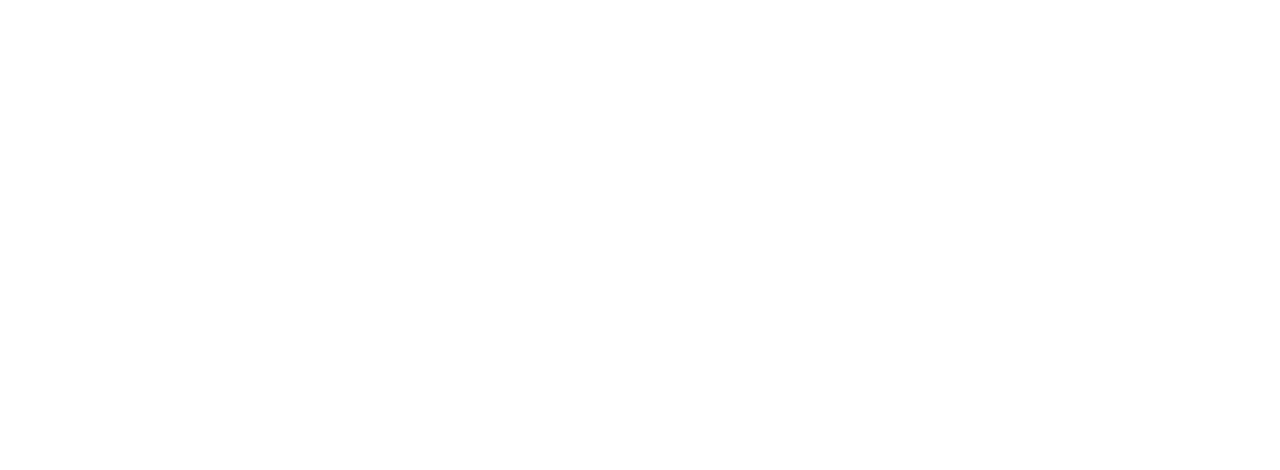
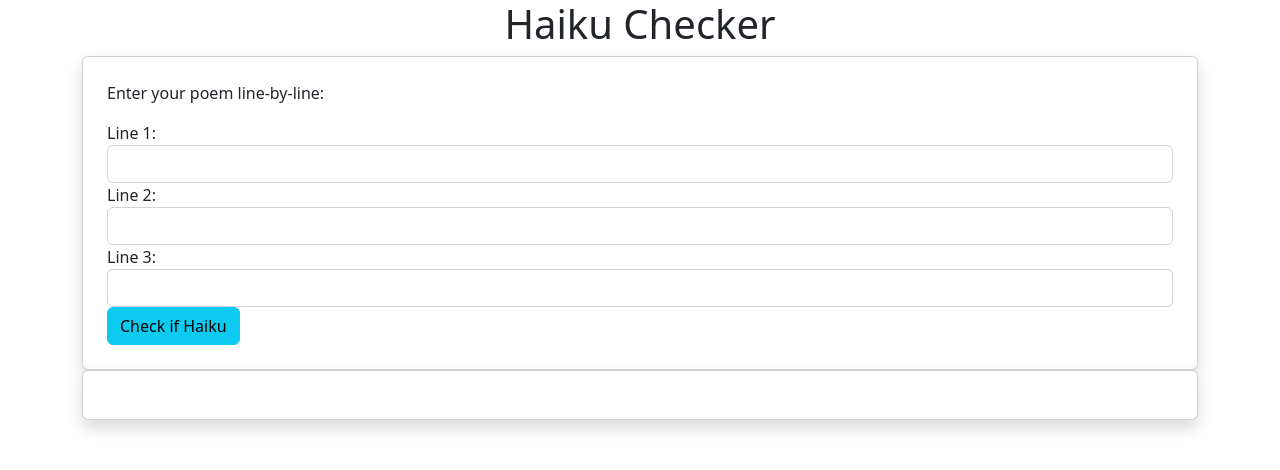
Before and after one commit to benson-kiprotich/haiku, a website built with webpack: page src/index.html in a window 1280 px wide. Built offline with nearby package versions, Linux system fonts and the light colour scheme.

Commit message:
update index.html file

```diff
--- a/src/index.html
+++ b/src/index.html
@@ -3,9 +3,34 @@
 <head>
   <meta charset="UTF-8">
   <meta name="viewport" content="width=device-width, initial-scale=1.0">
-  <title></title>
+  <title>Haiku Checker</title>
 </head>
 <body>
-
+  <div class="container">
+    <div class="jumbotron">
+      <h1 class="display2 text-center">Haiku Checker</h1>
+    </div>
+    <div class="card shadow p-4">
+      <p>Enter your poem line-by-line:</p>
+      <form id="haiku-form">
+        <div class="form-group">
+          <label for="line1">Line 1:</label>
+          <input id="line1" type="text" class="form-control">
+        </div>
+        <div class="form-group">
+          <label for="line2">Line 2:</label>
+          <input id="line2" type="text" class="form-control">
+        </div>
+        <div class="form-group">
+          <label for="line3">Line 3:</label>
+          <input id="line3" type="text" class="form-control">
+        </div>
+        <button type="submit" class="btn btn-info">Check if Haiku</button>
+      </form>
+    </div>
+    <!-- Results Div -->
+    <div class="card shadow p-4" id="results-div">
+    </div>
+  </div>
 </body>
 </html>
```
